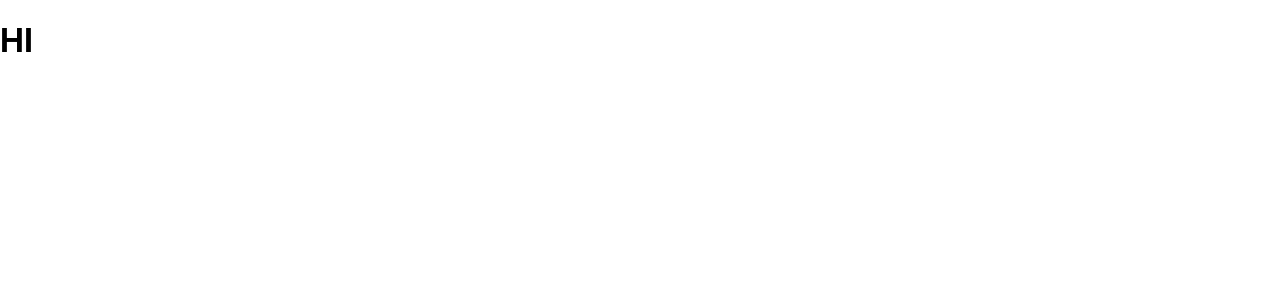
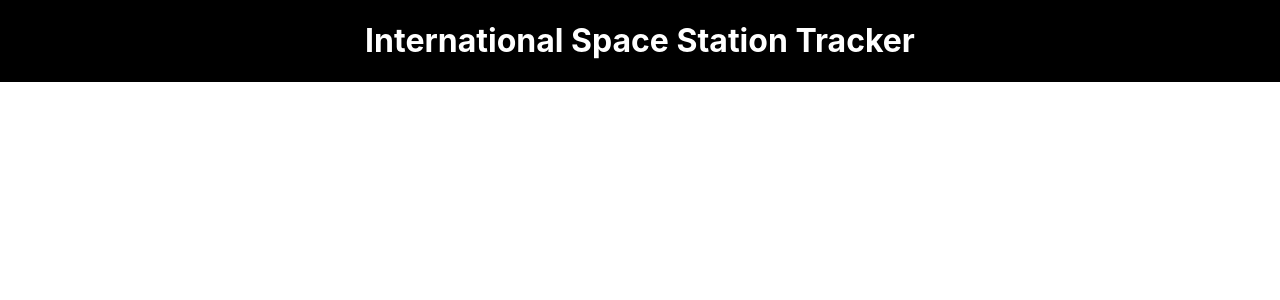
Before and after one commit to gheezl/iss-tracker, a React (Create React App) app: page / in a window 1280 px wide. Shown: the top 300 px of the page. Built offline with nearby package versions, Linux system fonts and the light colour scheme.

Commit message:
Added more to the header component

```diff
--- a/src/App.js
+++ b/src/App.js
@@ -2,12 +2,13 @@ import React, { Fragment } from 'react';
 
 import "./App.css"
 
+import Header from "./components/header/header.jsx"
+
 
 const App = () => {
+
   return (
-    <Fragment>
-      <h1>HI</h1>
-    </Fragment>
+    <Header />
   )
 }
 
--- /dev/null
+++ b/src/components/header/header.css
@@ -0,0 +1,6 @@
+.header-border {
+    display: flex;
+    justify-content: center;
+    color: white;
+    background-color: black;
+}
--- a/src/components/header/header.jsx
+++ b/src/components/header/header.jsx
@@ -1,11 +1,16 @@
 import React, { Fragment } from "react"
 
+import "./header.css"
 
 
 const Header = () => {
     return (
         <Fragment>
-
+            <div className="header-border">
+                <h1>International Space Station Tracker</h1>
+            </div>
         </Fragment>
     )
 }
+
+export default Header;
```
